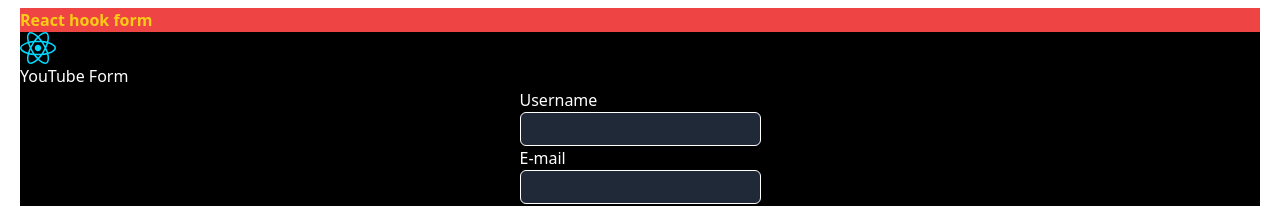
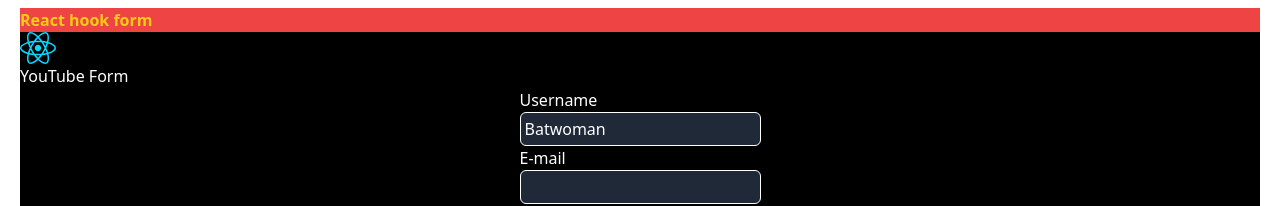
Before and after one commit to SARPAINe/React-hook-form, a React (Vite) app: page / in a window 1280 px wide. Shown: the top 206 px of the page. Built offline with nearby package versions, Linux system fonts and the light colour scheme.

Commit message:
feat: deafult values in form

```diff
--- a/src/components/YouTubeForm.tsx
+++ b/src/components/YouTubeForm.tsx
@@ -9,7 +9,26 @@ type FormValues = {
 };
 
 export const YouTubeForm = () => {
-  const form = useForm<FormValues>();
+  // populate form data from db
+  // const form = useForm<FormValues>({
+  //   defaultValues: async () => {
+  //     const res = await fetch("https://jsonplaceholder.typicode.com/users/1");
+  //     const data = await res.json();
+  //     return {
+  //       username: "",
+  //       email: data.email,
+  //       channel: "",
+  //       password: "",
+  //     };
+  //   },
+  // });
+
+  const form = useForm<FormValues>({
+    defaultValues: {
+      username: "Batwoman",
+    },
+  });
+
   const { register, control, handleSubmit, formState } = form;
   const { errors } = formState;
 
```
